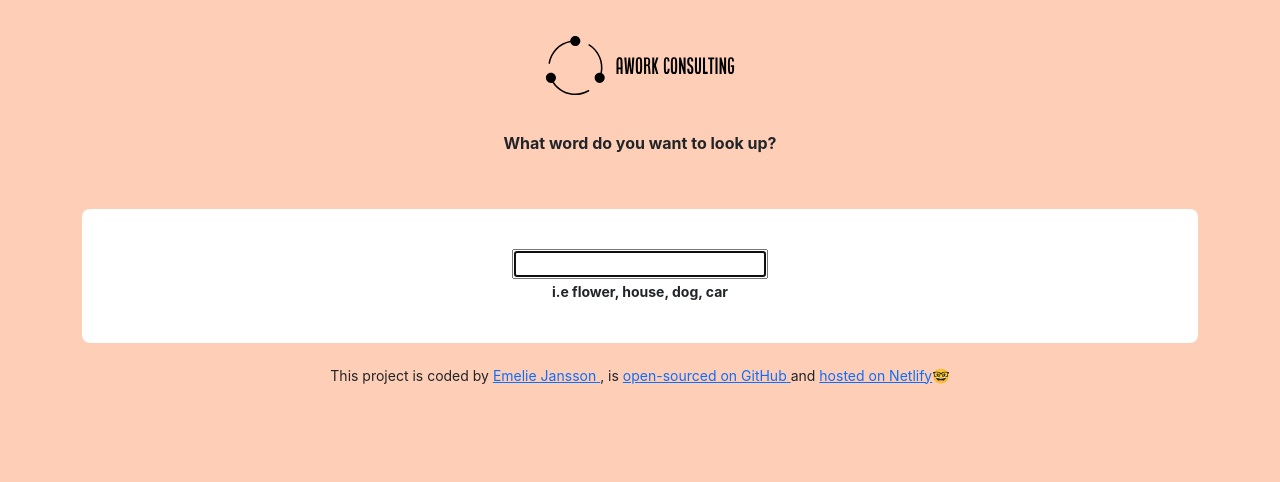
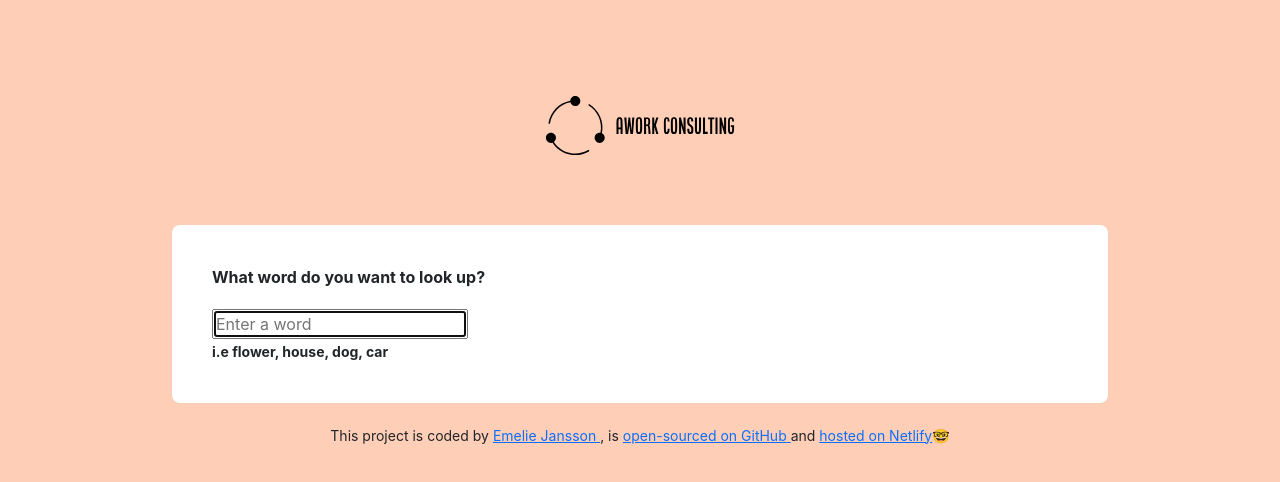
Before and after one commit to aworkconsulting/emelie-dictionary, a React (Create React App) app: page / in a window 1280 px wide. Shown: the top 482 px of the page. Built offline with nearby package versions, Linux system fonts and the light colour scheme.

Commit message:
changed some css

```diff
--- a/src/App.css
+++ b/src/App.css
@@ -1,5 +1,10 @@
 body {
   background-color: #ffceb6;
+}
+.App {
+  padding: 60px 0 100px;
+  max-width: 960px;
+  margin: 0 auto;
 }
 .App-header {
   margin: 30px;
--- a/src/Dictionary.css
+++ b/src/Dictionary.css
@@ -1,5 +1,6 @@
 .Dictionary {
-  text-align: center;
+  max-width: 960px;
+  margin: 0 auto;
 }
 .Meaning {
   text-align: left;
@@ -22,3 +23,14 @@
   margin-top: 10px;
   padding: 40px;
 }
+.Dictionary .search-input {
+  display: block;
+  height: 64px;
+  color: #666;
+  font-size: 18px;
+  line-height: 21px;
+  padding: 22px;
+  border: 1px solid #ddd;
+  border-radius: 6px;
+  width: 100%;
+}
--- a/src/Dictionary.js
+++ b/src/Dictionary.js
@@ -24,12 +24,13 @@ export default function Dictionary() {
   }
   return (
     <div className="Dictionary">
-      <label>What word do you want to look up?</label>
       <br />
       <section>
+        <label>What word do you want to look up?</label>
         <form onSubmit={search}>
           <input
             type="search"
+            placeholder="Enter a word"
             autoFocus={true}
             onChange={handleKeywordChange}
           />
```
